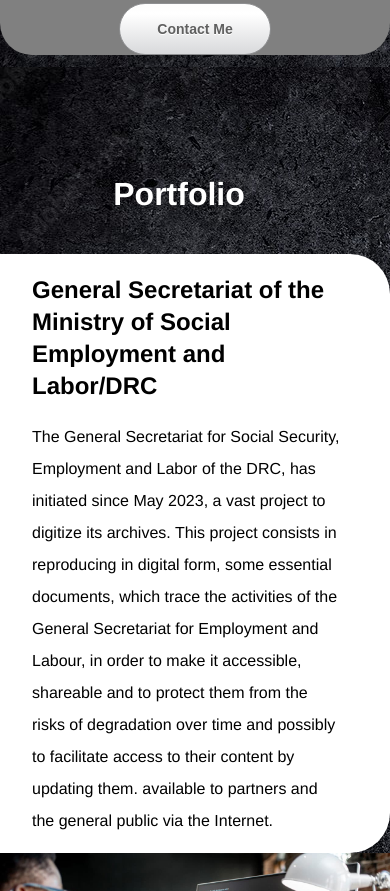
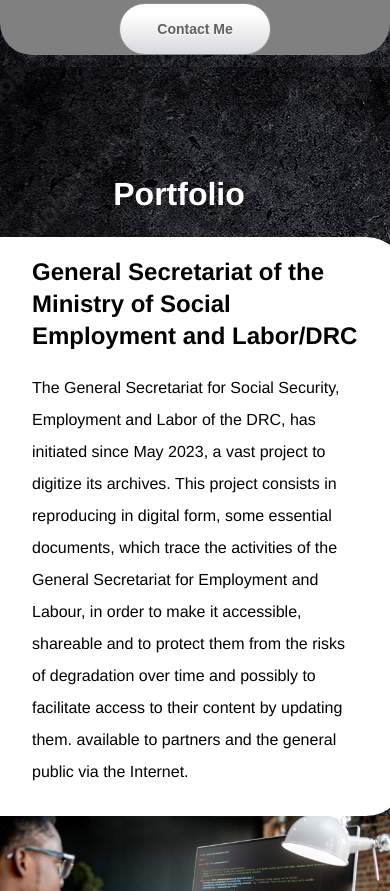
Before and after one commit to MICHELKAJI/Portofolio, a plain HTML site: page index.html in a window 390 px wide. Shown: the part 2173-3064 px from the top of the page. Drawn offline with Linux system fonts and the light colour scheme.

Commit message:
fixe style responsive

```diff
--- a/index.html
+++ b/index.html
@@ -79,7 +79,9 @@
             </a>
         </div>
         <div id="Portofolio">
-            <h2 class="classtilte" id="h2">Portfolio</h2>
+            <div>
+                <h2 class="classtilte" >Portfolio</h2>
+            </div>
             <div id="contener">
              <div id="images">
                 <img src="images/shutterstock_1233182206-1280x855.jpg" alt="freelance">
--- a/style.css
+++ b/style.css
@@ -93,7 +93,6 @@ a{
     text-align: center;
     line-height: 2rem;
 }
-
 li:hover, li:focus{
     background-color: white;
     color:black;
@@ -104,7 +103,7 @@ li:hover, li:focus{
 .liste{
     background-color: white;
     border-radius: 4px;
-    border: 2px solid black;
+    border: 2px solid white;
     padding: 0.3rem;
     color: black;
     box-shadow: 4px 6px 8px rgb(248, 245, 245);
@@ -173,7 +172,7 @@ li:hover, li:focus{
     margin-top: 4rem;
     gap: 2rem;
 }
-#button {
+#button{
     display: flex;
     align-items: center;
     justify-content: center;
@@ -208,7 +207,6 @@ li:hover, li:focus{
   #Portofolio{
     padding-top: 6rem;
     height: 100vh;
-
   }
   #images img{
     height: 30rem;
@@ -326,6 +324,7 @@ li:hover, li:focus{
     justify-content: center;
     background-color: white;
     width: 100%;
+    flex-wrap: wrap;
   }
   .classesize{
     height: 2rem;
@@ -401,11 +400,22 @@ width: 100%;
   height: 100%;
   width: 100%;
   padding-top:0rem;
-  margin-top: 7.5rem;
+  margin-top: 5.5rem;
 }
+
 #contener{
   width: 100%;
   height: 100%;
+  margin: 0px;
+}
+body{
+  margin: 0px;
+  padding: 0px;
+}
+#descrition{
+  width: 100%;
+  height: 100%;
+
 }
 
   }
```
